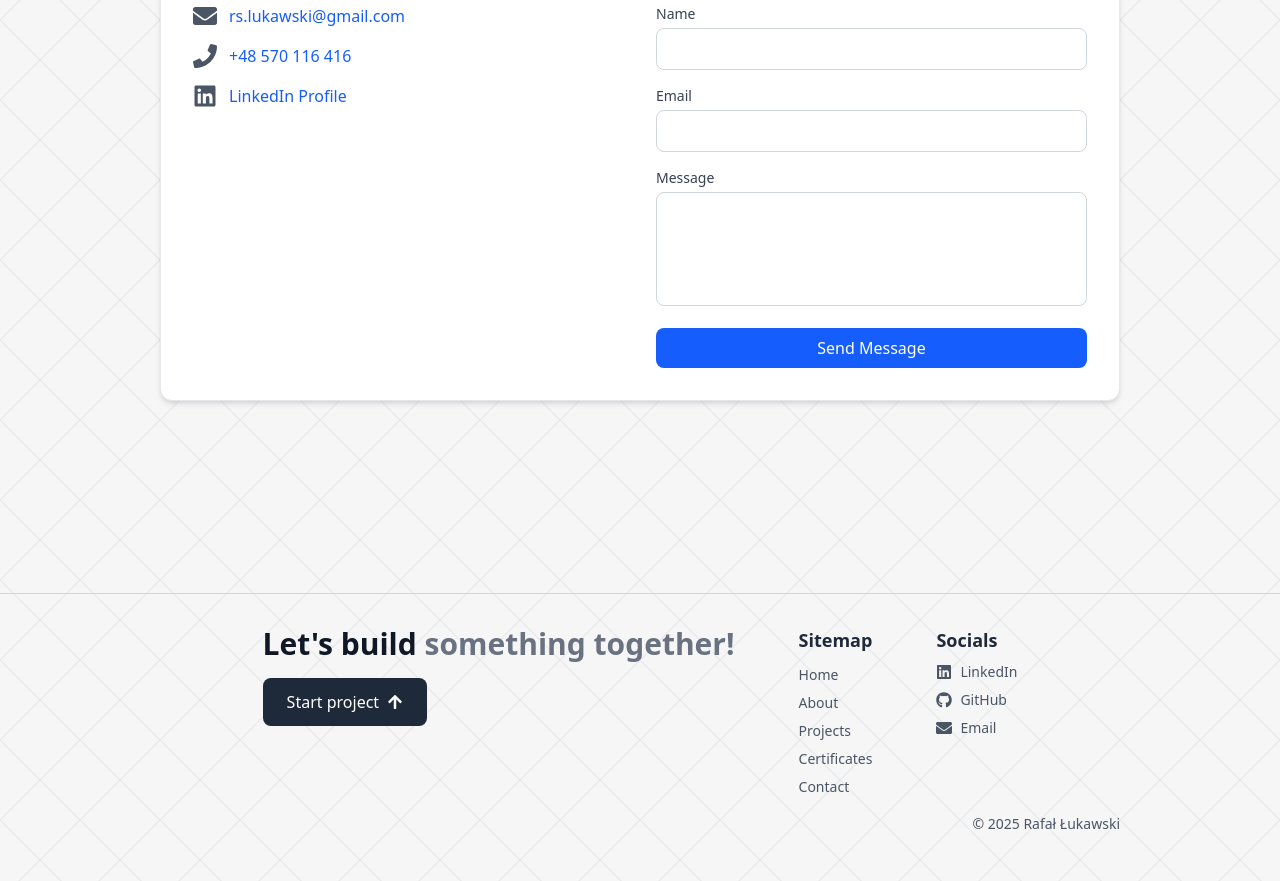
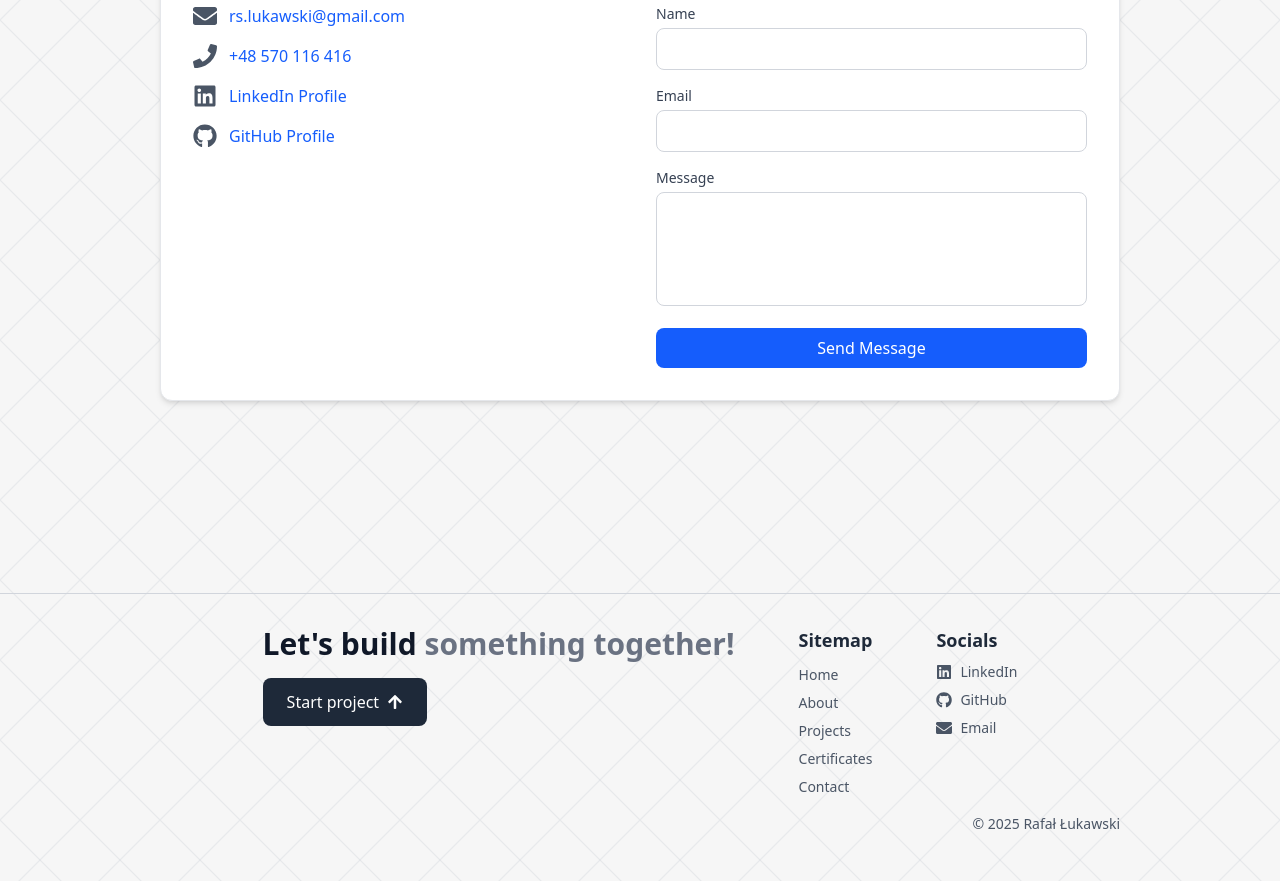
Before and after one commit to rlukawski/personal-website, a React (Vite) app: page /en#about in a window 1280 px wide. Shown: the part 2140-3021 px from the top of the page. Built offline with nearby package versions, Linux system fonts and the light colour scheme.

Commit message:
Add Github information to Contact section

```diff
--- a/src/components/Contact.tsx
+++ b/src/components/Contact.tsx
@@ -1,5 +1,5 @@
 import React, { useState } from "react";
-import { FaEnvelope, FaPhone, FaLinkedin } from "react-icons/fa";
+import { FaEnvelope, FaPhone, FaLinkedin, FaGithub } from "react-icons/fa";
 import { useTranslation } from "react-i18next";
 
 export const Contact = () => {
@@ -69,6 +69,17 @@ export const Contact = () => {
                   className="link-primary"
                 >
                   {t('contact.linkedinProfile')}
+                </a>
+              </div>
+              <div className="flex items-center gap-3">
+                <FaGithub className="w-6 h-6 text-gray-600 flex-shrink-0" />
+                <a
+                  href="https://github.com/rlukawski"
+                  target="_blank"
+                  rel="noopener noreferrer"
+                  className="link-primary"
+                >
+                  {t('contact.githubProfile')}
                 </a>
               </div>
             </div>
--- a/src/components/ContactInfo.tsx
+++ b/src/components/ContactInfo.tsx
@@ -1,4 +1,4 @@
-import { FaEnvelope, FaPhone, FaLinkedin } from "react-icons/fa";
+import { FaEnvelope, FaPhone, FaLinkedin, FaGithub } from "react-icons/fa";
 import { useTranslation } from "react-i18next";
 
 export const ContactInfo = () => {
@@ -37,6 +37,17 @@ export const ContactInfo = () => {
             {t('contact.linkedinProfile')}
           </a>
         </div>
+        <div className="flex items-center gap-3">
+          <FaGithub className="w-5 h-5 text-gray-600 flex-shrink-0" />
+          <a
+            href="https://github.com/rlukawski"
+            target="_blank"
+            rel="noopener noreferrer"
+            className="link-primary text-sm"
+          >
+            {t('contact.githubProfile')}
+          </a>
+        </div>
       </div>
     </section>
   );
--- a/src/locales/en.json
+++ b/src/locales/en.json
@@ -114,6 +114,7 @@
     "title": "Contact",
     "getInTouch": "Get in Touch",
     "linkedinProfile": "LinkedIn Profile",
+    "githubProfile": "GitHub Profile",
     "sendMessage": "Send a Message",
     "name": "Name",
     "email": "Email",
--- a/src/locales/pl.json
+++ b/src/locales/pl.json
@@ -117,6 +117,7 @@
     "title": "Kontakt",
     "getInTouch": "Skontaktuj się",
     "linkedinProfile": "Profil LinkedIn",
+    "githubProfile": "Profil GitHub",
     "sendMessage": "Wyślij wiadomość",
     "name": "Imię",
     "email": "Email",
```
